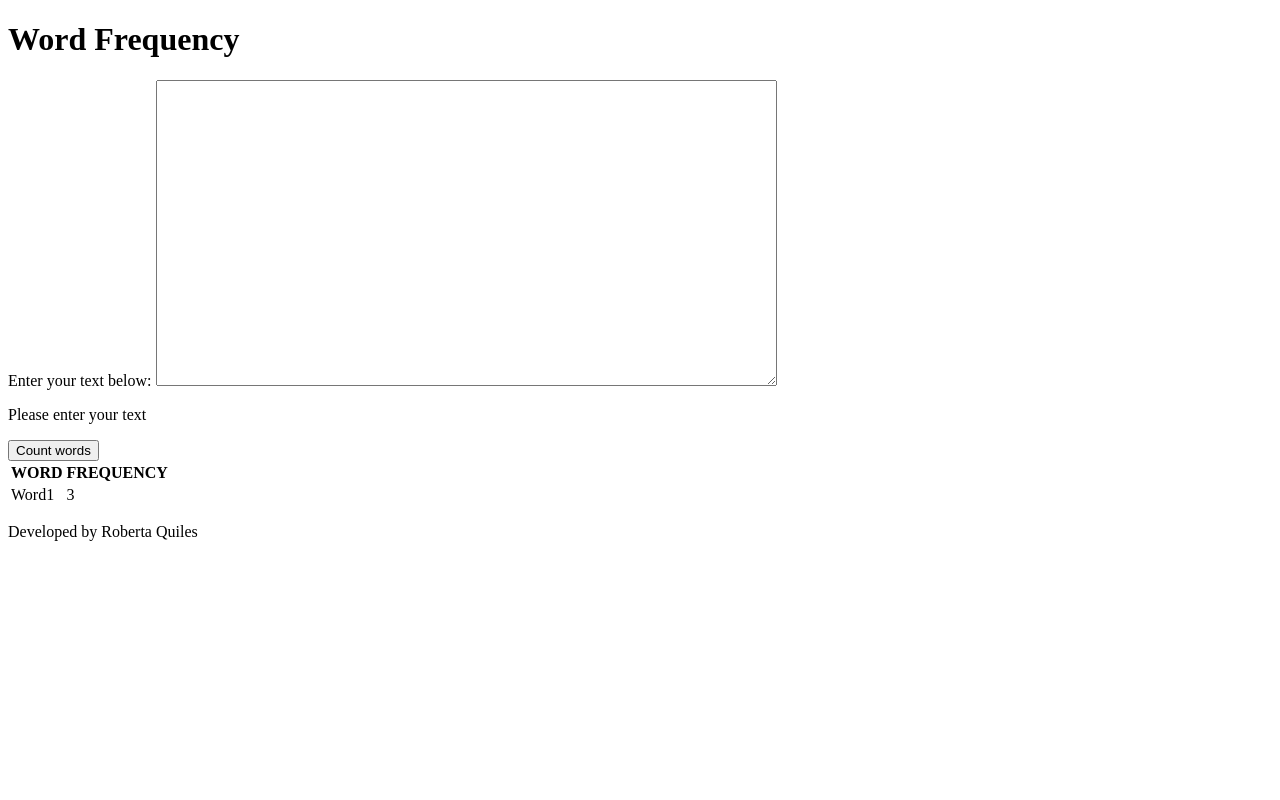
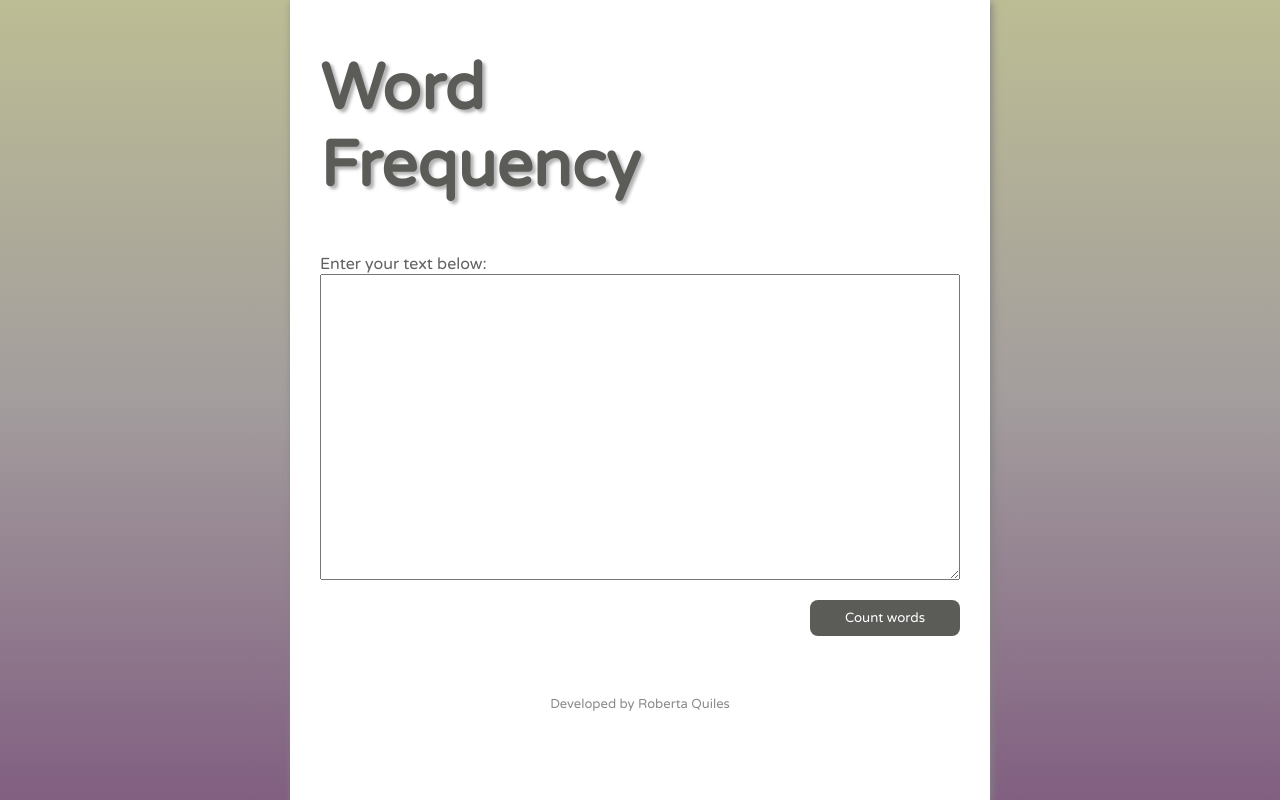
Before and after one commit to roquiles/word-frequency, a plain HTML site: page index.html in a window 1280 px wide. Drawn offline with Linux system fonts and the light colour scheme.

Commit message:
Style the page

```diff
--- a/index.html
+++ b/index.html
@@ -5,10 +5,21 @@
     <meta http-equiv="X-UA-Compatible" content="IE=edge" />
     <meta name="viewport" content="width=device-width, initial-scale=1.0" />
     <title>Word Frequency</title>
+    <link rel="preconnect" href="https://fonts.googleapis.com" />
+    <link rel="preconnect" href="https://fonts.gstatic.com" crossorigin />
+    <link
+      href="https://fonts.googleapis.com/css2?family=Public+Sans:wght@300&family=Varela+Round&display=swap"
+      rel="stylesheet"
+    />
+    <link rel="stylesheet" href="style.css" />
   </head>
   <body>
+    <div class="content-center">
       <header>
-      <h1 class="main-title">Word Frequency</h1>
+        <h1 class="main-title">
+          Word <br />
+          Frequency
+        </h1>
       </header>
       <main class="main-container">
         <section class="text-section">
@@ -30,8 +41,8 @@
         <section class="w_table-section hidden">
           <table class="words-table">
             <tr id="label-table">
-            <th id="label-word">WORD</th>
-            <th id="label-frequency">FREQUENCY</th>
+              <th class="table-title">WORD</th>
+              <th class="table-title">FREQUENCY</th>
             </tr>
 
             <tr class="word-row">
@@ -46,5 +57,6 @@
       <footer>
         <p class="credits">Developed by Roberta Quiles</p>
       </footer>
+    </div>
   </body>
 </html>
--- a/style.css
+++ b/style.css
@@ -0,0 +1,93 @@
+body {
+  height: 100vh;
+  display: flex;
+  justify-content: center;
+  background-image: linear-gradient(
+    rgb(188, 189, 148),
+    rgb(163, 157, 157),
+    rgb(129, 95, 129)
+  );
+  color: rgb(97, 97, 96);
+  font-family: "Varela Round", sans-serif;
+  margin: 0;
+}
+
+.hidden {
+  display: none;
+}
+
+.content-center {
+  width: 700px;
+  background-color: white;
+  box-shadow: rgb(131, 131, 131) 0.1em 0.1em 0.5em;
+  margin: 0;
+}
+
+.main-title {
+  color: rgb(91, 92, 88);
+  font-size: 64px;
+  text-shadow: rgb(179, 179, 179) 0.05em 0.05em 0.05em;
+  margin: 50px 0 0 30px;
+}
+
+.text-section {
+  display: flex;
+  justify-content: flex-start;
+  flex-direction: column;
+  margin: 50px 30px 0 30px;
+}
+
+.btn-count {
+  width: 150px;
+  margin-top: 20px;
+  align-self: flex-end;
+  padding: 10px 15px;
+  border: none;
+  border-radius: 0.5rem;
+  font-family: "Varela Round", sans-serif;
+  color: white;
+  background-color: rgb(91, 92, 88);
+}
+
+.btn-count:hover {
+  background-color: rgb(188, 189, 148);
+  transition: 1s;
+}
+
+footer {
+  font-size: 13px;
+  margin: 60px 0 40px 0;
+  text-align: center;
+}
+
+.credits {
+  color: rgb(139, 139, 139);
+}
+
+.error-message {
+  margin-top: 0;
+  color: brown;
+}
+
+.words-table {
+  display: table;
+}
+
+table {
+  width: 50%;
+  margin-left: 30px;
+}
+
+th {
+  height: 40px;
+  background-color: rgb(188, 189, 148);
+}
+
+.word-row {
+  text-align: center;
+}
+
+.row-content {
+  padding: 5px;
+  border-bottom: 1px solid rgb(188, 189, 148);
+}
```
Lines whose indentation alone changed are shown as unchanged.
